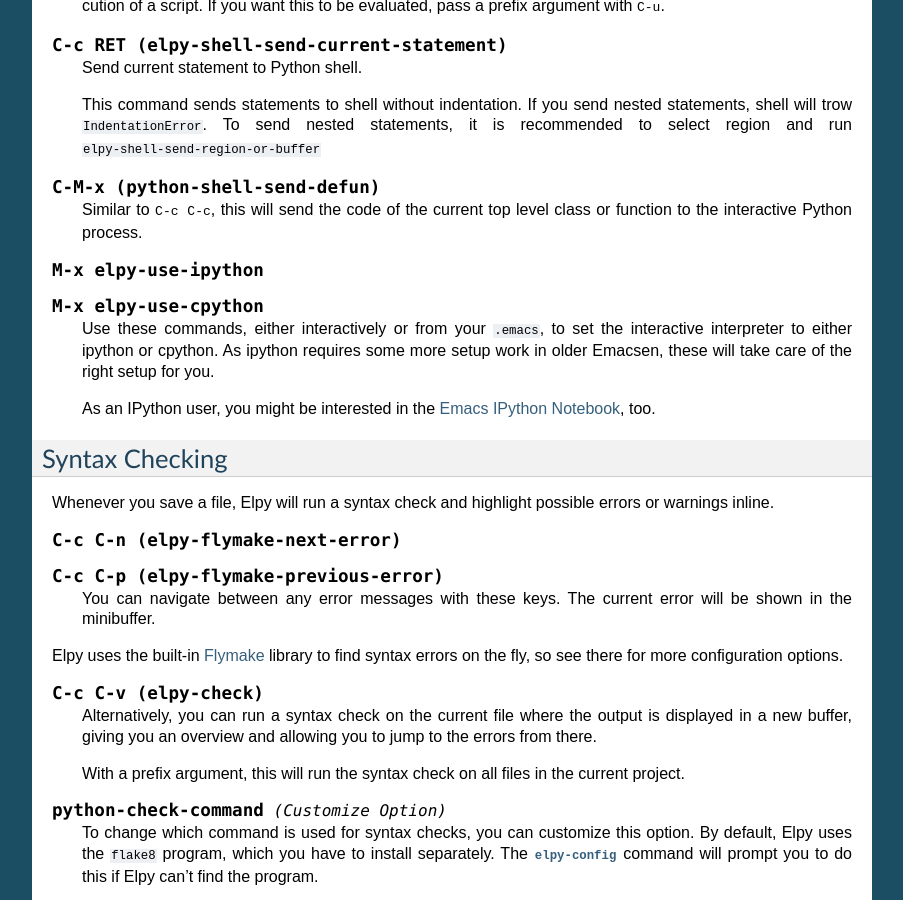
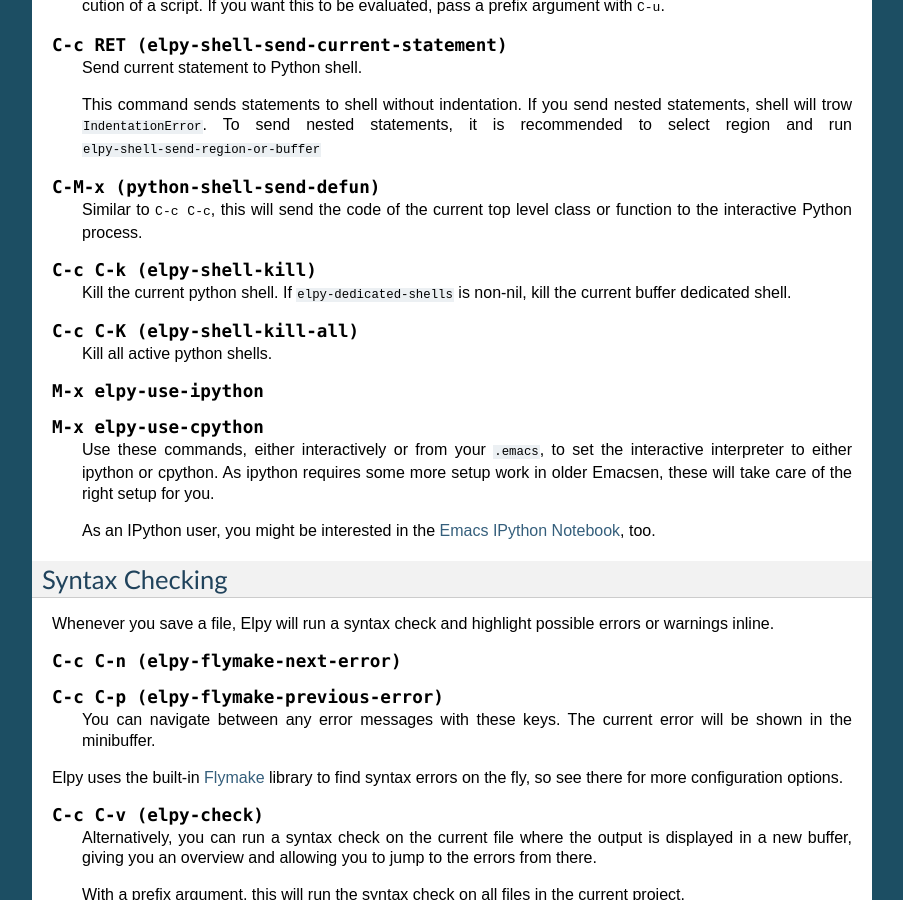
Before and after one commit to jorgenschaefer/elpy, a Sphinx documentation site: the page built from docs/ide.rst, in a window 1280 px wide and 900 px high, scrolled down 2124 px. Shown: the whole window, without its empty margins (198-1101 px from the left). Built offline with Sphinx 7.4.7, drawn with Linux system fonts in a browser that asks for light colours.

Commit message:
Add functions to kill python shells
Also add test cases and documentation for elpy-shell-kill-* functions

```diff
--- a/docs/ide.rst
+++ b/docs/ide.rst
@@ -182,6 +182,18 @@ easier to send code snippets over.
 
    Similar to :kbd:`C-c C-c`, this will send the code of the current
    top level class or function to the interactive Python process.
+
+.. command:: elpy-shell-kill
+   :kbd: C-c C-k
+
+   Kill the current python shell.
+   If ``elpy-dedicated-shells`` is non-nil,
+   kill the current buffer dedicated shell.
+
+.. command:: elpy-shell-kill-all
+   :kbd: C-c C-K
+
+   Kill all active python shells.
 
 .. command:: elpy-use-ipython
 .. command:: elpy-use-cpython
```
Also changed, not shown: 5 other files.
